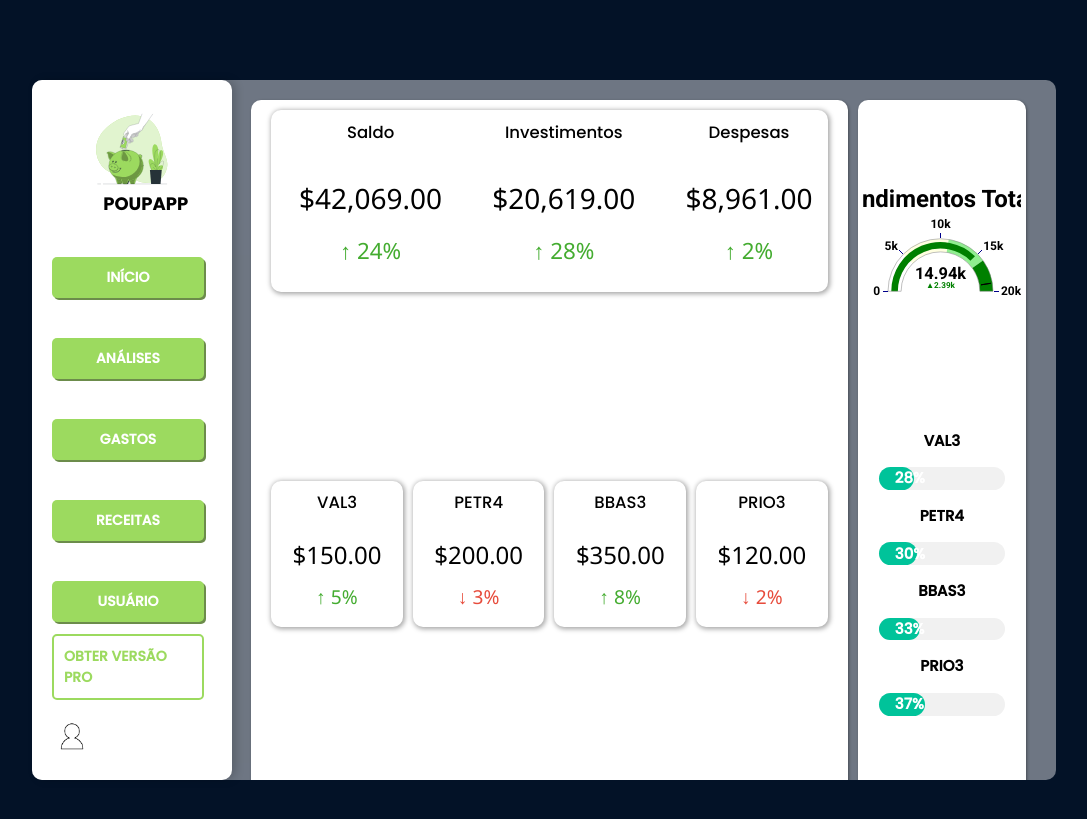
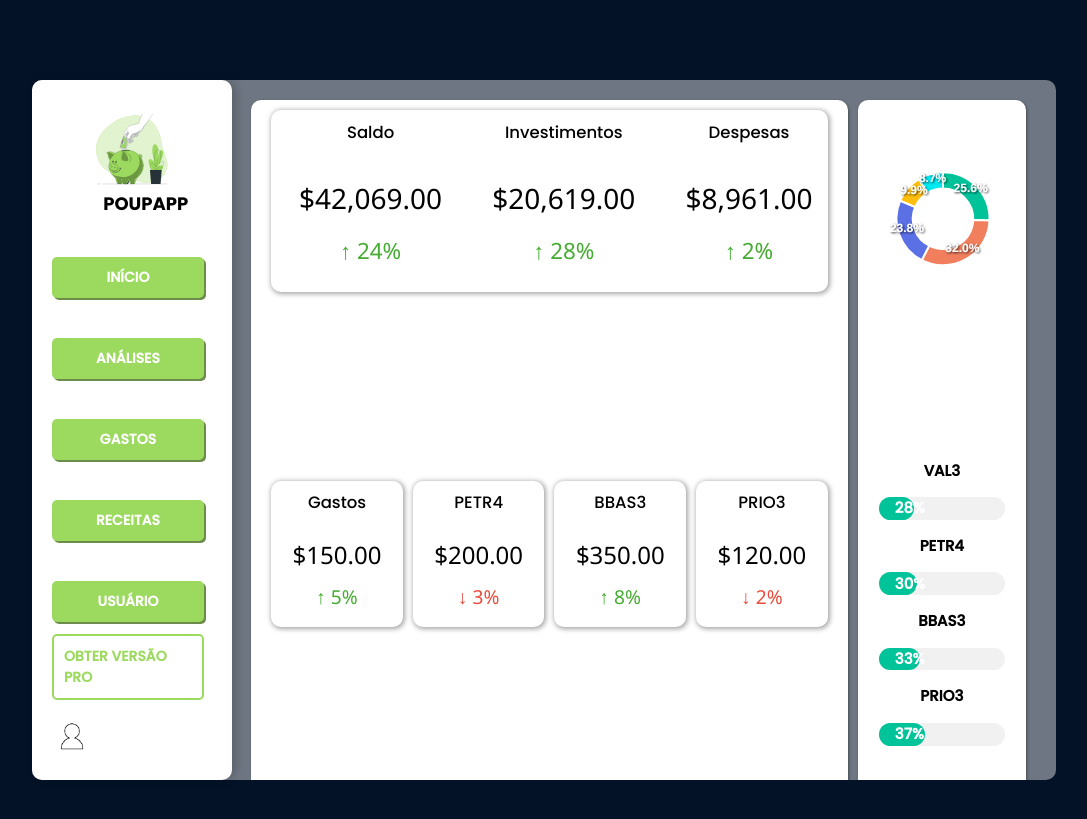
Before and after one commit to Joaoguilhermeasf/PoupApp, a Flask app: template templates/dashboard.html in a window 1280 px wide. Shown: the top 819 px of the page, without its empty margins (96-1183 px from the left). Run offline with Flask 3, Linux system fonts and the light colour scheme; the template is opened without the code that fills it, so the values that code supplies are empty; some libraries are stand-ins or nearby versions; some web fonts are replaced.

Commit message:
atualização dos gráficos

```diff
--- a/static/css/home.css
+++ b/static/css/home.css
@@ -283,6 +283,11 @@ body {
   max-width: 300px;
 }
 
+.donutChart{
+  display: flex;
+  align-items: center;
+  justify-self: center;
+}
 
 
 .item2cont {
@@ -361,17 +366,22 @@ body {
 
 .squares {
   flex: 1;
-  background-color: #ffffff;
+  background-color: rgb(255, 255, 255);
   box-shadow: 1px 1px 5px 1px #0000005b;
   border-radius: 10px;
   text-align: center;
+  text-decoration: none;
   padding: 10px;
   display: flex;
   flex-direction: column;
   justify-content: center;
   align-items: center;
+  transition: transform 0.3s ease;
 }
 
+.squares:hover {
+  transform: scale(1.1);
+}
 .squares p {
   margin-top: 0;
   font-size: 1.1em;
--- a/static/js/home.js
+++ b/static/js/home.js
@@ -126,32 +126,7 @@ function iniciarGrafico() {
 }
 
   // Código para inicializar o gráfico Plotly
-  var data = [
-    {
-      type: "indicator",
-      mode: "gauge+number+delta",
-      value: 14943,
-      title: { text: "Rendimentos Totais", font: { size: 24 } },
-      delta: { reference: 12550, increasing: { color: "green" } },
-      gauge: {
-        axis: { range: [null, 20000], tickwidth: 1, tickcolor: "darkblue" },
-        bar: { color: "#" },
-        bgcolor: "white",
-        borderwidth: 0.5,
-        bordercolor: "gray",
-        steps: [
-          { range: [5000, 11000], color: "lightyellow" },
-          { range: [11000, 16000], color: "lightgreen" },
-          { range: [16000, 20000], color: "green" }
-        ],
-        threshold: {
-          line: { color: "black", width: 1 },
-          thickness: 0.75,
-          value: 19000
-        }
-      }
-    }
-  ];
+
 
   var layout = {
     height: 300,
@@ -162,5 +137,20 @@ function iniciarGrafico() {
 
   var config = { displayModeBar: false }; // Configuração para remover a barra de ferramentas
 
-  Plotly.newPlot('velocimetro', data, layout, {displayModeBar: false}); // Alterado para usar 'velocimetro' e aplicar a configuração correta
 });
+var donutOptions = {
+  series: [44, 55, 41, 17, 15],
+  chart: {
+    type: 'donut',
+  },
+  labels: ['Compras', 'Alimentação', 'Saúde', 'Lazer', 'Outros'],
+  colors: ['#00c39a', '#f17e5d', '#5b70e5', '#ffbe0b', '#00EAF2'],
+  legend: {
+    show: false // Remover a legenda
+  }
+}
+
+
+
+var donutChart = new ApexCharts(document.querySelector("#donutChart"), donutOptions);
+donutChart.render();
--- a/templates/dashboard.html
+++ b/templates/dashboard.html
@@ -89,28 +89,28 @@
             </div>
           </div>
           <div class="details">
-            <div class="squares">
-              <p>VAL3</p>
+            <a href="pagina-de-destino1.html" class="squares">
+              <p>Gastos</p>
               <h2>$150.00<br><span class="up">↑ 5%</span></h2>
-            </div>
-            <div class="squares">
+            </a>
+            <a href="pagina-de-destino2.html" class="squares">
               <p>PETR4</p>
               <h2>$200.00<br><span class="down">↓ 3%</span></h2>
-            </div>
-            <div class="squares">
+            </a>
+            <a href="pagina-de-destino3.html" class="squares">
               <p>BBAS3</p>
               <h2>$350.00<br><span class="up">↑ 8%</span></h2>
-            </div>
-            <div class="squares">
+            </a>
+            <a href="pagina-de-destino4.html" class="squares">
               <p>PRIO3</p>
               <h2>$120.00<br><span class="down">↓ 2%</span></h2>
-            </div>
+            </a>
           </div>
           <div id="chart" style="height: 370px; width: 100%;"></div>
         </div>
         <div class="articleitem2">
           <div class="item2cont">
-            <div class="velocimetro" id="velocimetro"></div>
+            <div id="donutChart" style="margin-top: 50px; height: 280px; width: 100%;"></div>
             <div class="w3-container">
               <p>VAL3</p>
               <div class="w3-light-grey w3-round-xlarge">
```
